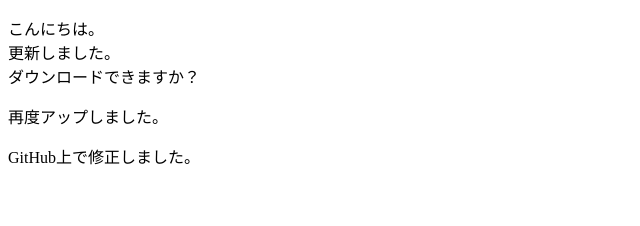
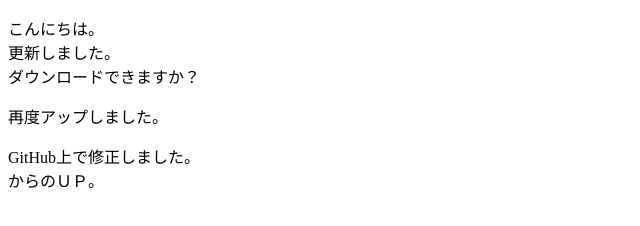
Before and after one commit to junmm/mysite1, a plain HTML site: page index.html in a window 1280 px wide. Shown: the whole page, without its empty margins (0-640 px from the left). Drawn offline with Linux system fonts and the light colour scheme.

Commit message:
一旦最終のＵＰです。

```diff
--- a/index.html
+++ b/index.html
@@ -10,6 +10,6 @@
 <body>
   <p>こんにちは。<br>更新しました。<br>ダウンロードできますか？</p>
 	<p>再度アップしました。</p>
-	<p>GitHub上で修正しました。</p>
+	<p>GitHub上で修正しました。<br>からのＵＰ。</p>
 </body>
 </html>
```
